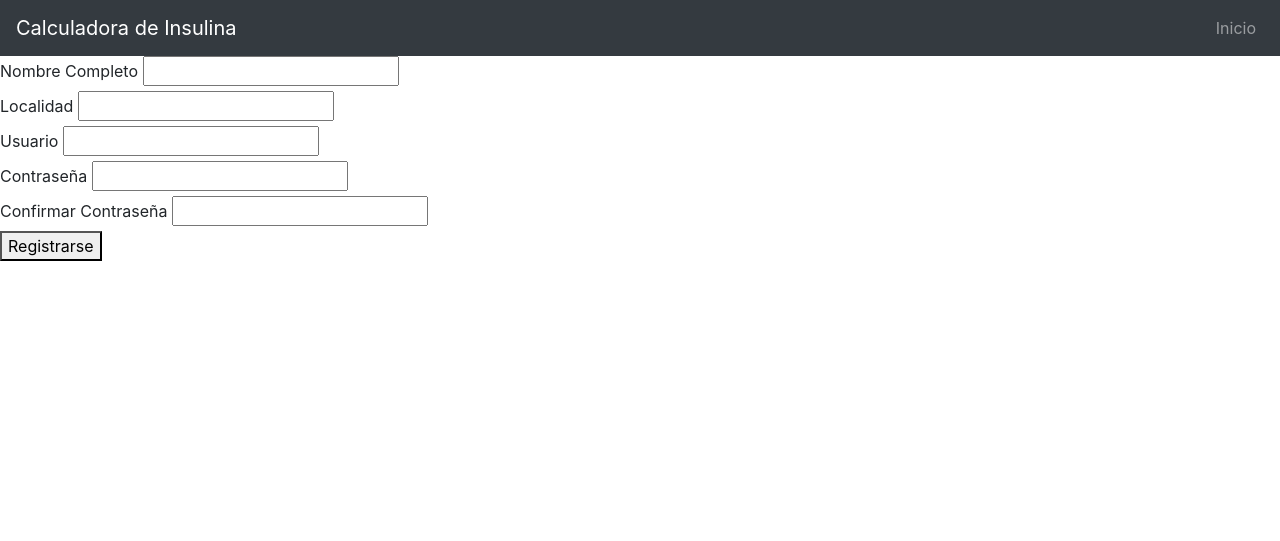
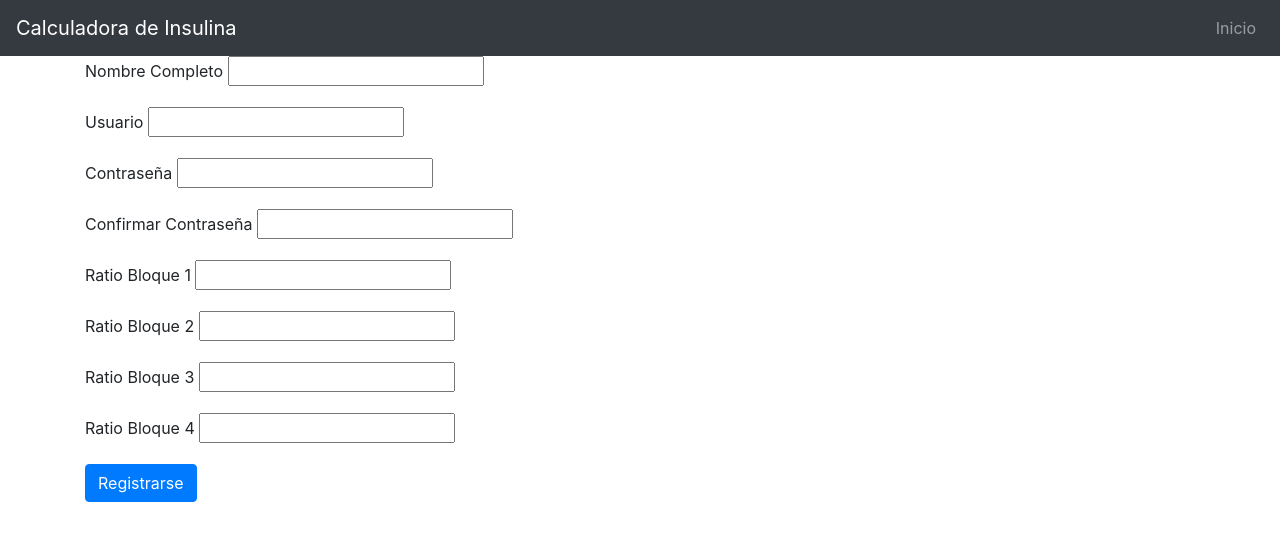
Before and after one commit to SebaOlimaQ/contador_insulina, a Flask app: page /registro in a window 1280 px wide. Shown: the top 541 px of the page. Run offline with Flask 3, Linux system fonts and the light colour scheme; some libraries are stand-ins or nearby versions.

Commit message:
subiendo cambios

```diff
--- a/myproject/registro.py
+++ b/myproject/registro.py
@@ -1,12 +1,17 @@
 from flask_wtf import FlaskForm
-from wtforms import StringField, PasswordField, validators
+from wtforms import DecimalField, StringField, PasswordField, SubmitField, validators
+from wtforms.validators import DataRequired, NumberRange
 
 
 class RegistroForm(FlaskForm):
     nombre_completo = StringField('Nombre Completo', [
                                   validators.Length(min=4, max=50), validators.DataRequired()])
-    localidad = StringField('Localidad', [validators.Length(
-        min=4, max=50), validators.DataRequired()])
+    ratio_1 = DecimalField('Ratio Bloque 1', validators=[
+                           DataRequired(), NumberRange(min=0.1)])
+    ratio_2 = DecimalField('Ratio Bloque 2', validators=[NumberRange(min=0.1)])
+    ratio_3 = DecimalField('Ratio Bloque 3', validators=[NumberRange(min=0.1)])
+    ratio_4 = DecimalField('Ratio Bloque 4', validators=[NumberRange(min=0.1)])
+    submit = SubmitField('Guardar')
     usuario = StringField('Usuario', [validators.Length(
         min=4, max=25), validators.DataRequired()])
     contraseña = PasswordField('Contraseña', [
--- a/myproject/routes.py
+++ b/myproject/routes.py
@@ -1,6 +1,9 @@
+from datetime import datetime
 from flask import Blueprint, redirect, render_template, request, url_for
+import pytz
 from registro import RegistroForm
 from inicio_sesion import TuFormularioDeInicioSesion
+from contador import CalculadoraInsulina
 
 # Crear un Blueprint para las rutas relacionadas con el registro
 registro_bp = Blueprint('registro', __name__)
@@ -11,8 +14,18 @@ def registro():
     form = RegistroForm()
     if form.validate_on_submit():
         # Procesar el formulario si se ha enviado y es válido
-        return render_template('registro.html', form=form)
+        ratio_1 = form.ratio_1.data
+        ratio_2 = form.ratio_2.data
+        ratio_3 = form.ratio_3.data
+        ratio_4 = form.ratio_4.data
+
+        return redirect(url_for('registro.exito'))
     return render_template('registro.html', form=form)
+
+
+@registro_bp.route('/exito')
+def exito():
+    return "¡Registro exitoso!"
 
 
 # Crear un Blueprint para las rutas relacionadas con el inicio de sesión
@@ -32,7 +45,39 @@ def inicio_sesion():
 # Crear un Blueprint para las rutas principales
 main_bp = Blueprint('main', __name__)
 
+calculadora = CalculadoraInsulina()
 
-@main_bp.route('/')
+
+historial = []  # Lista para almacenar el historial de consultas
+
+
+@main_bp.route('/', methods=['GET', 'POST'])
 def index():
-    return render_template('index.html')
+    global historial  # Usamos 'global' para acceder a la lista 'historial'
+
+    if request.method == 'POST':
+        if 'carbs' in request.form and 'ratio' in request.form:
+            carbohidratos_consumidos = float(request.form['carbs'])
+            ratio = int(request.form['ratio'])
+            cantidad_insulina = calculadora.calcular_insulina(
+                carbohidratos_consumidos, ratio)
+
+            # Agregamos la información de la consulta al historial
+            historial.append({
+                'carbs': carbohidratos_consumidos,
+                'ratio': ratio,
+                'hora': datetime.now(pytz.timezone('America/Argentina/Buenos_Aires')).strftime('%H:%M'),
+                'insulina_sugerida': cantidad_insulina
+            })
+
+            return render_template('index.html', insulina=cantidad_insulina, ratio=ratio, carbohidratos_consumidos=carbohidratos_consumidos, historial=historial)
+        else:
+            hora_actual = datetime.now(pytz.timezone(
+                'America/Argentina/Buenos_Aires')).strftime('%H:%M')
+
+            return render_template('index.html', hora_actual=hora_actual, historial=historial)
+    else:
+        hora_actual = datetime.now(pytz.timezone(
+            'America/Argentina/Buenos_Aires')).strftime('%H:%M')
+
+        return render_template('index.html', hora_actual=hora_actual, historial=historial)
--- a/myproject/templates/registro.html
+++ b/myproject/templates/registro.html
@@ -18,9 +18,11 @@
                 <li class="nav-item">
                     <a class="nav-link" href="/">Inicio</a>
                 </li>
+            </ul>
+        </div>
     </nav>
 
-
+    <div class="container">
         <h1>Registro de Usuario</h1>
         {% with messages = get_flashed_messages(with_categories=true) %}
             {% if messages %}
@@ -33,37 +35,60 @@
         {% endwith %}
         <form method="POST">
             {{ form.csrf_token }}
-        <div>
+            <div class="form-group">
                 {{ form.nombre_completo.label }} {{ form.nombre_completo }}
                 {% for error in form.nombre_completo.errors %}
                     <span class="error">{{ error }}</span>
                 {% endfor %}
             </div>
-        <div>
-            {{ form.localidad.label }} {{ form.localidad }}
-            {% for error in form.localidad.errors %}
-                <span class="error">{{ error }}</span>
-            {% endfor %}
-        </div>
-        <div>
+            <div class="form-group">
                 {{ form.usuario.label }} {{ form.usuario }}
                 {% for error in form.usuario.errors %}
                     <span class="error">{{ error }}</span>
                 {% endfor %}
             </div>
-        <div>
+            <div class="form-group">
                 {{ form.contraseña.label }} {{ form.contraseña }}
                 {% for error in form.contraseña.errors %}
                     <span class="error">{{ error }}</span>
                 {% endfor %}
             </div>
-        <div>
+            <div class="form-group">
                 {{ form.confirmar_contraseña.label }} {{ form.confirmar_contraseña }}
                 {% for error in form.confirmar_contraseña.errors %}
                     <span class="error">{{ error }}</span>
                 {% endfor %}
             </div>
-        <button type="submit">Registrarse</button>
+            <div class="form-group">
+                <label for="ratio_1">Ratio Bloque 1</label>
+                {{ form.ratio_1(size=10, id="ratio_1") }}
+                {% for error in form.ratio_1.errors %}
+                    <span class="error">{{ error }}</span>
+                {% endfor %}
+            </div>
+            <div class="form-group">
+                <label for="ratio_2">Ratio Bloque 2</label>
+                {{ form.ratio_2(size=10, id="ratio_2") }}
+                {% for error in form.ratio_2.errors %}
+                    <span class="error">{{ error }}</span>
+                {% endfor %}
+            </div>
+            <div class="form-group">
+                <label for="ratio_3">Ratio Bloque 3</label>
+                {{ form.ratio_3(size=10, id="ratio_3") }}
+                {% for error in form.ratio_3.errors %}
+                    <span class="error">{{ error }}</span>
+                {% endfor %}
+            </div>
+            <div class="form-group">
+                <label for="ratio_4">Ratio Bloque 4</label>
+                {{ form.ratio_4(size=10, id="ratio_4") }}
+                {% for error in form.ratio_4.errors %}
+                    <span class="error">{{ error }}</span>
+                {% endfor %}
+            </div>
+            <button type="submit" class="btn btn-primary">Registrarse</button>
         </form>
+    </div>
 </body>
 </html>
```
Also changed, not shown: myproject/contador.py (+18 -18 lines), myproject/templates/index.html (+14 -0 lines). Lines whose indentation alone changed are shown as unchanged.
